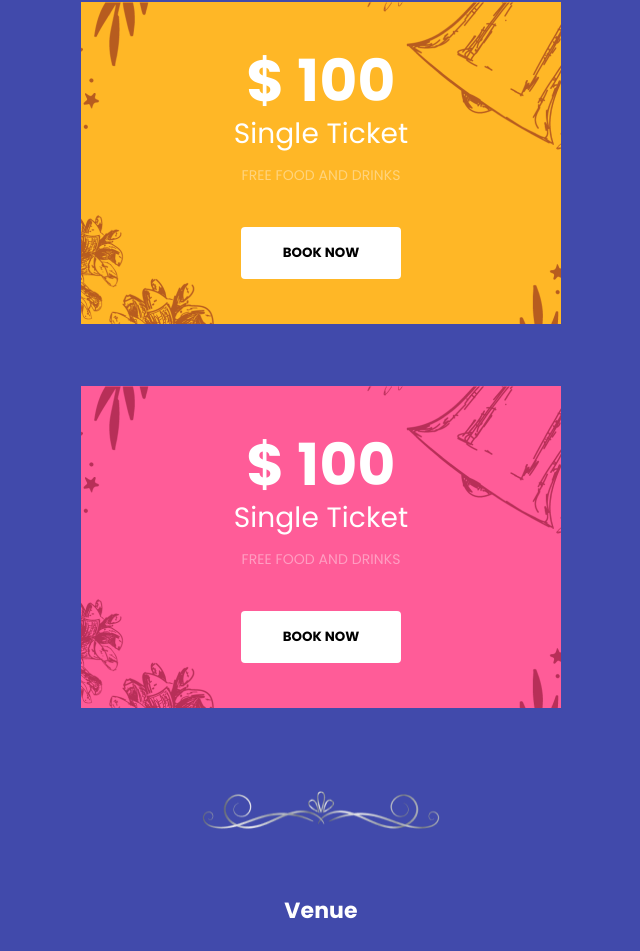
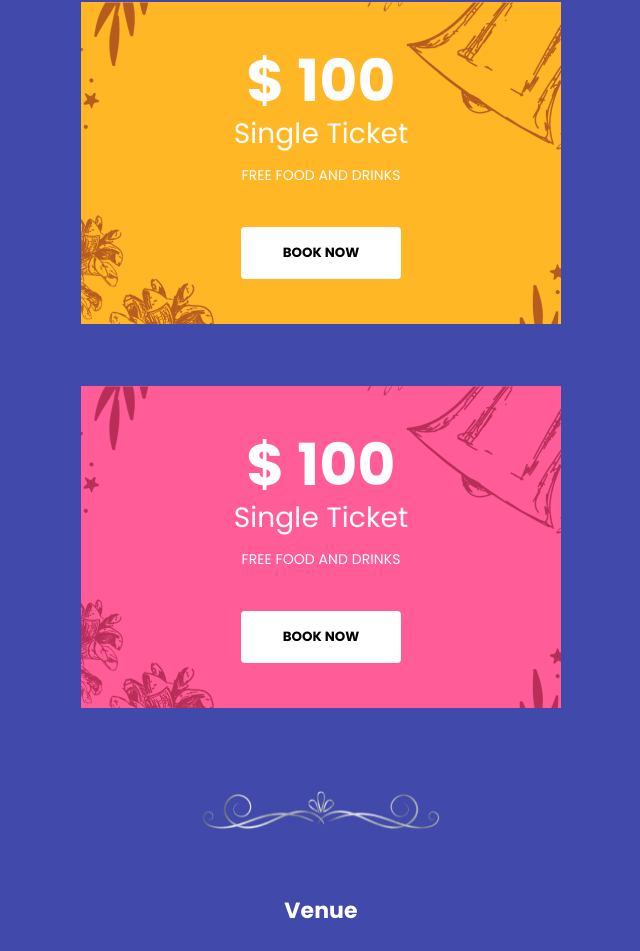
Before and after one commit to mgonzalz/inf2_feedback_1-2, a plain HTML site: page index.html in a window 1280 px wide. Shown: the part 788-1739 px from the top of the page, without its empty margins (319-959 px from the left). Drawn offline with Linux system fonts and the light colour scheme.

Commit message:
corrección

```diff
--- a/index.html
+++ b/index.html
@@ -132,7 +132,7 @@
                                         <td>
                                             <h1>&#36; 100</h1>
                                             <h2>Single Ticket</h2>
-                                            <p style="margin-bottom: 40px; opacity: 40%">FREE FOOD AND DRINKS</p>
+                                            <p style="margin-bottom: 40px">FREE FOOD AND DRINKS</p>
                                             <button name="booked" class="button">BOOK NOW</button>
                                         </td>
                                     </tr>
@@ -146,7 +146,7 @@
                                         <td>
                                             <h1>&#36; 100</h1>
                                             <h2>Single Ticket</h2>
-                                            <p style="margin-bottom: 40px; opacity: 40%">FREE FOOD AND DRINKS</p>
+                                            <p style="margin-bottom: 40px">FREE FOOD AND DRINKS</p>
                                             <button name="booked" class="button">BOOK NOW</button>
                                         </td>
                                     </tr>
```
